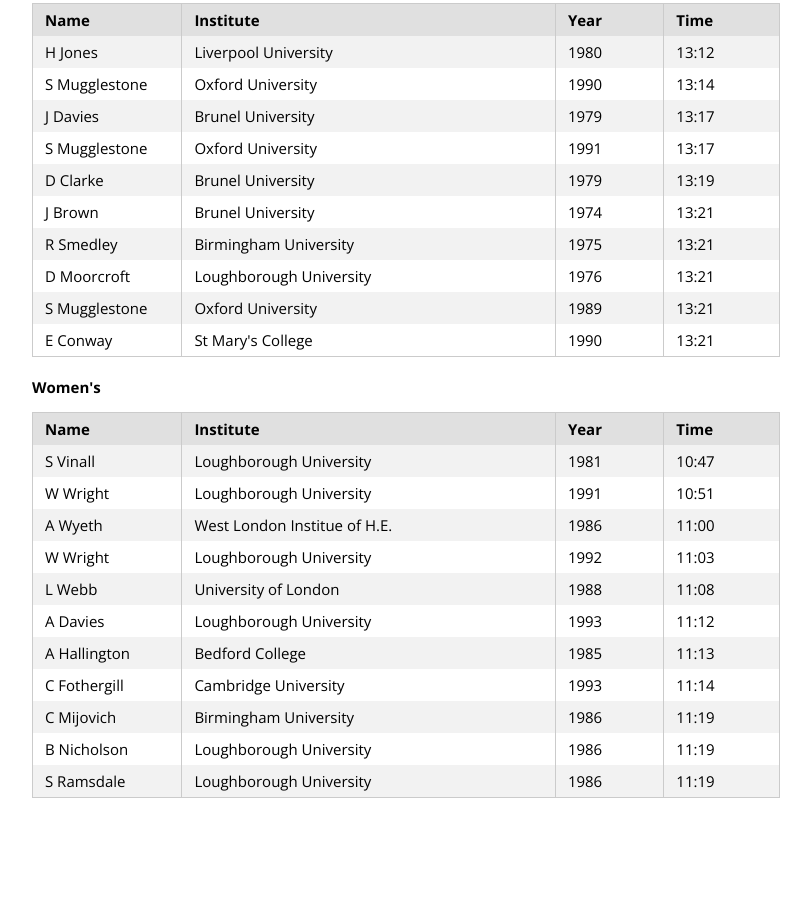
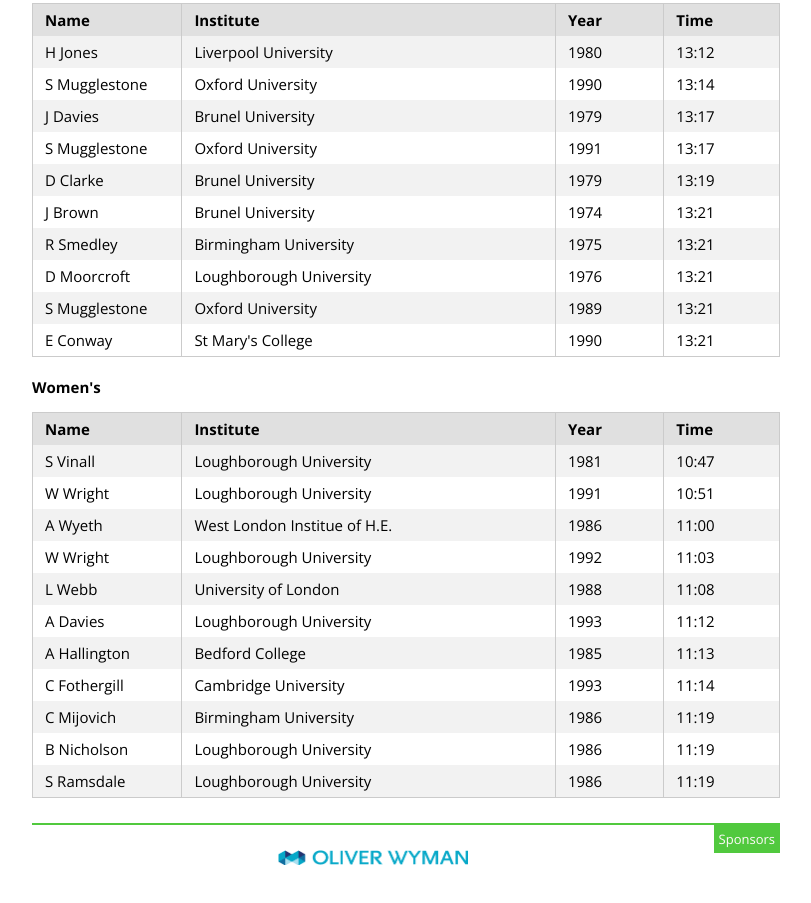
Before and after one commit to MilanMisak/HydeParkRelays, a website: page assets/index.html in a window 1280 px wide. Shown: the part 1566-2469 px from the top of the page, without its empty margins (234-1045 px from the left). Before the commit the page ends 2389 px from the top, so only its background shows below. Drawn offline with nearby package versions, Linux system fonts and the light colour scheme.

Commit message:
Added Oliver Wyman logo

```diff
--- a/assets/css/hpr.less
+++ b/assets/css/hpr.less
@@ -81,6 +81,14 @@
 
         &:hover {
             border: 1px solid @offBlack;
+        }
+
+        &.no-border {
+            border: none;
+
+            &:hover {
+                border: none;
+            }
         }
     }
 }
@@ -174,6 +182,9 @@
 }
 
 .band {
+    &:last-child {
+        margin-bottom: 20px;
+    }
 }
 .band-primary {
     color: @offWhite;
--- a/assets/index.html
+++ b/assets/index.html
@@ -269,6 +269,15 @@
                 </table>
             </div>
         </div>
+
+        <div class="band">
+            <div class="band-content">
+                <div class="band-title-bar">
+                    <h3 class="band-title">Sponsors</h3>
+                </div>
+                <p class="text-center"><a href="http://www.oliverwyman.com/"><img src="img/ow-logo.png" class="no-border" style="width: 190px; height: 15px;"></a></p>
+            </div>
+        </div>
     </div>
 
     <script src="js/scripts.min.js"></script>
```
Also changed, not shown: assets/css/hpr.min.css, assets/css/styles.min.css, assets/img/ow-logo.png (added).
